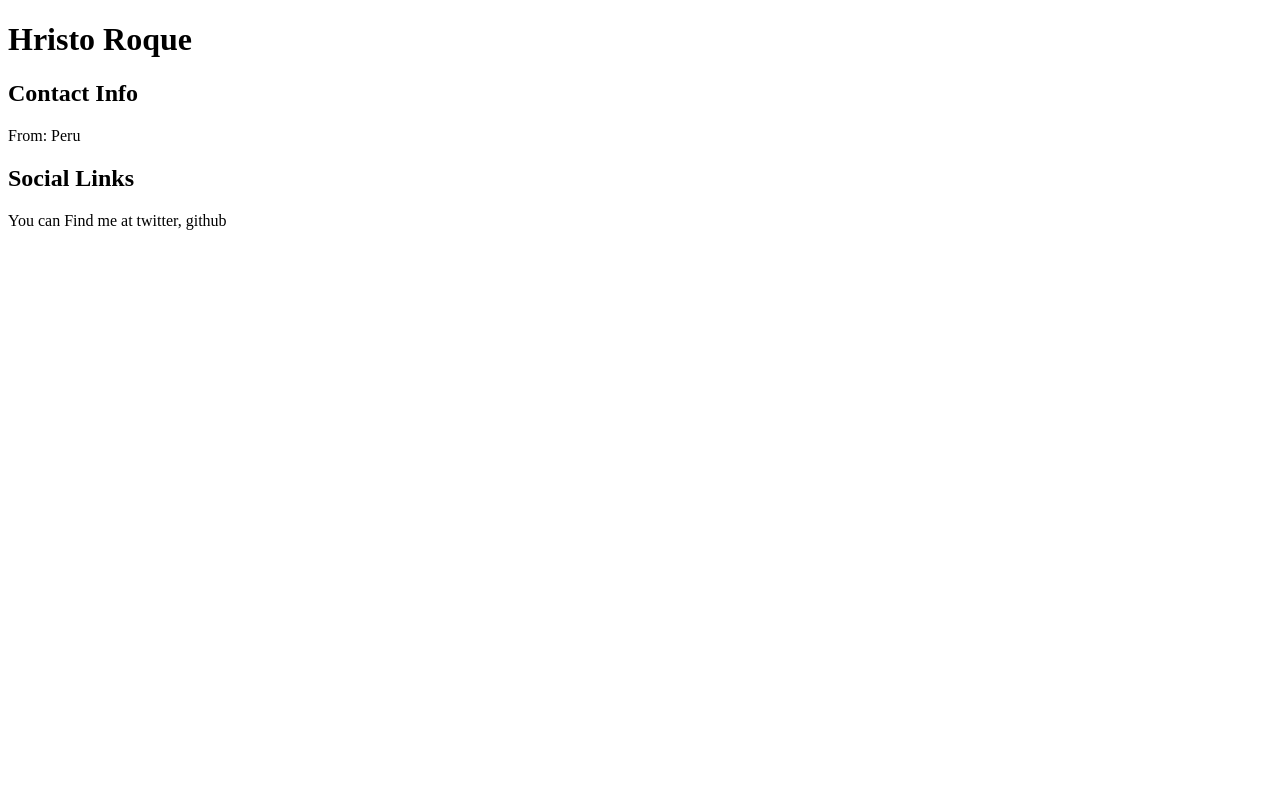
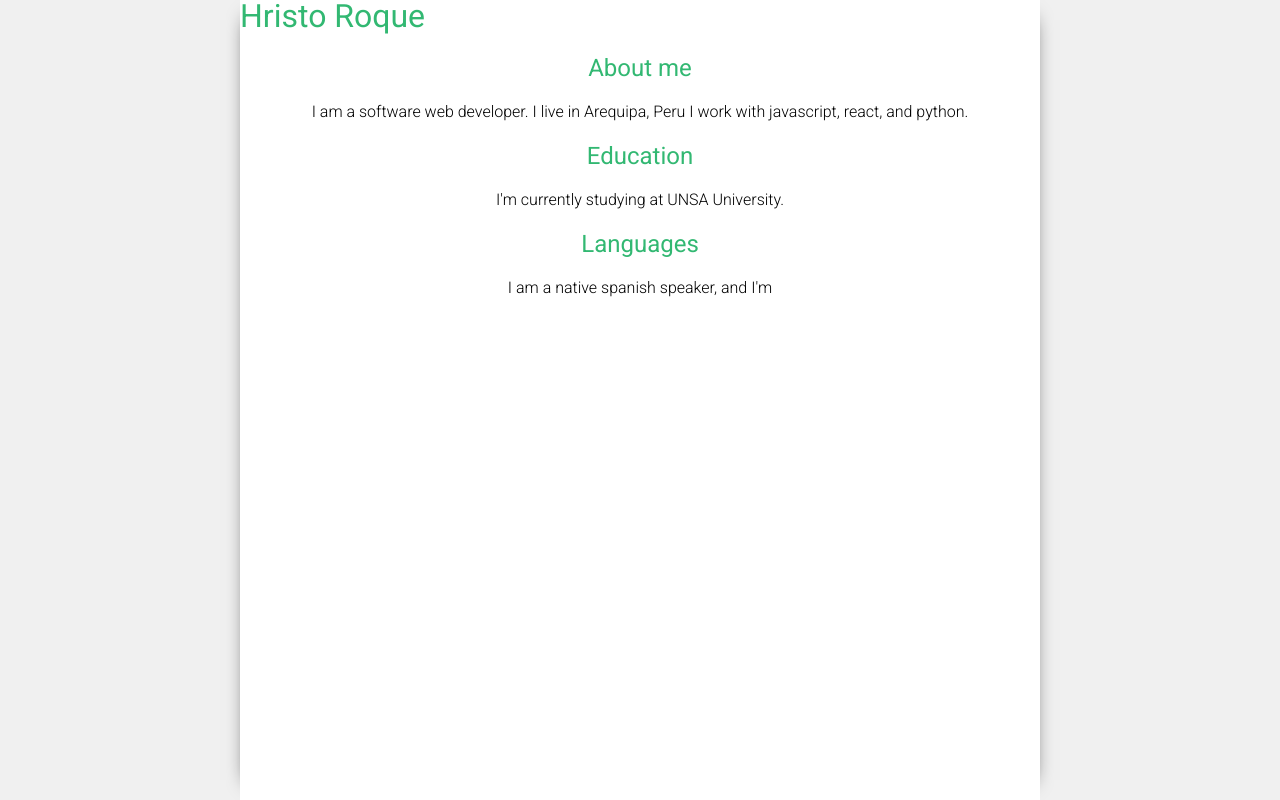
Before and after one commit to aroquega/aroquega.github.io, a Gatsby site: page / in a window 1280 px wide. Built offline with nearby package versions, Linux system fonts and the light colour scheme; Gatsby itself is replaced by a stand-in of ours.

Commit message:
Adding style to the components

```diff
--- a/src/components/contactsection/index.js
+++ /dev/null
@@ -1,29 +0,0 @@
-import React from 'react'
-import CVSection from './../cvsection'
-
-function ContactSection(){
-    return (
-        <>
-            <CVSection
-                title="Contact Info"
-                content={()=>(
-                    <>
-                    <p>From: Peru</p>
-                    </>
-                )}
-            />
-            <CVSection
-                title="Social Links"
-                content={()=>(
-                    <>
-                        <p>
-                            You can Find me at twitter, github
-                        </p>
-                    </>
-                )}
-            />
-        </>
-    )
-}
-
-export default ContactSection
--- /dev/null
+++ b/src/components/cvsection/cvsection.css
@@ -0,0 +1,12 @@
+section {
+    width: 100%;
+    text-align: center;
+}
+
+section * {
+    padding: 10;
+}
+
+section > h2 {
+    margin: 1em;
+}
--- a/src/components/cvsection/index.js
+++ b/src/components/cvsection/index.js
@@ -1,13 +1,14 @@
 import React from 'react'
+import './cvsection.css'
 
 function CVSection({title, content}){
     return (
-        <div>
-            <h2>{ title }</h2>
-            <div>
-            { content() }
-            </div>
-        </div>
+        <section>
+            <h2 className='text-primary'>{ title }</h2>
+            <p>
+            { content }
+            </p>
+        </section>
     )
 }
 
--- /dev/null
+++ b/src/components/header/header.css
@@ -0,0 +1,8 @@
+header {
+    display: flex;
+    justify-content: center;
+}
+
+h1 {
+    margin: 10px;
+}
--- a/src/components/header/index.js
+++ b/src/components/header/index.js
@@ -1,9 +1,10 @@
 import React from 'react'
+import './header.css'
 
 function Header(){
     return (
         <header>
-            <h1>
+            <h1 className='text-primary'>
                 Hristo Roque
             </h1>
         </header>
--- /dev/null
+++ b/src/components/layout/index.js
@@ -0,0 +1,12 @@
+import React from 'react'
+import './layout.css'
+
+function Layout({ children }){
+    return (
+        <div className='doc'>
+            { children }
+        </div>
+    )
+}
+
+export default Layout;
--- /dev/null
+++ b/src/components/layout/layout.css
@@ -0,0 +1,8 @@
+.doc {
+    max-width: 100vmin;
+    background-color: white;
+    min-height: 100vh;
+    margin: auto;
+    box-shadow: 10px 0 20px -20px black,
+    -10px 0 20px -20px black;
+}
--- a/src/pages/index.js
+++ b/src/pages/index.js
@@ -1,13 +1,32 @@
 import React from "react"
 
+import Layout from '../components/layout'
 import Header from '../components/header'
-import ContactSection from '../components/contactsection'
+import CVSection from '../components/cvsection'
 
 const IndexPage = () => (
-  <>
+  <Layout>
     <Header/>
-    <ContactSection></ContactSection>
-  </>
+    <CVSection
+      title="About me"
+      content={
+        `I am a software web developer. I live in Arequipa, Peru I work with
+        javascript, react, and python.`
+      }
+    />
+    <CVSection
+      title="Education"
+      content={
+        `I'm currently studying at UNSA University.`
+      }
+    />
+    <CVSection
+      title="Languages"
+      content={
+        `I am a native spanish speaker, and I'm `
+      }
+    />
+  </Layout>
 )
 
 export default IndexPage
--- /dev/null
+++ b/src/style/main.css
@@ -0,0 +1,35 @@
+@import url('https://fonts.googleapis.com/css2?family=Roboto:wght@300;400&display=swap');
+
+*,*::after,*::before{
+    margin: 0;
+    padding: 0;
+    box-sizing: border-box;
+}
+
+html {
+    font-family: 'Roboto', sans-serif;
+    background-color: #f0f0f0;
+}
+
+h1, h2 {
+    font-weight: 400;
+}
+
+p {
+    font-weight: 300;
+}
+
+.text-primary {
+    color: #32b872;
+}
+.text-secondary {
+    color: #ff1fa5;
+}
+
+.bg-primary {
+    background-color: #32b872;
+}
+
+.bg-secondary {
+    background-color: #ff1fa5;
+}
--- /dev/null
+++ b/src/style/reset.css
@@ -0,0 +1,46 @@
+/* http://meyerweb.com/eric/tools/css/reset/
+   v2.0 | 20110126
+   License: none (public domain)
+*/
+
+html, body, div, span, applet, object, iframe,
+h1, h2, h3, h4, h5, h6, p, blockquote, pre,
+a, abbr, acronym, address, big, cite, code,
+del, dfn, em, img, ins, kbd, q, s, samp,
+small, strike, strong, sub, sup, tt, var,
+b, u, i, center,
+dl, dt, dd, ol, ul, li,
+fieldset, form, label, legend,
+table, caption, tbody, tfoot, thead, tr, th, td,
+article, aside, canvas, details, embed,
+figure, figcaption, footer, header, hgroup,
+menu, nav, output, ruby, section, summary,
+time, mark, audio, video {
+	margin: 0;
+	padding: 0;
+	border: 0;
+	vertical-align: baseline;
+}
+/* HTML5 display-role reset for older browsers */
+article, aside, details, figcaption, figure,
+footer, header, hgroup, menu, nav, section {
+	display: block;
+}
+body {
+	line-height: 1;
+}
+ol, ul {
+	list-style: none;
+}
+blockquote, q {
+	quotes: none;
+}
+blockquote:before, blockquote:after,
+q:before, q:after {
+	content: '';
+	content: none;
+}
+table {
+	border-collapse: collapse;
+	border-spacing: 0;
+}
```
Also changed, not shown: gatsby-browser.js (+3 -6 lines).
